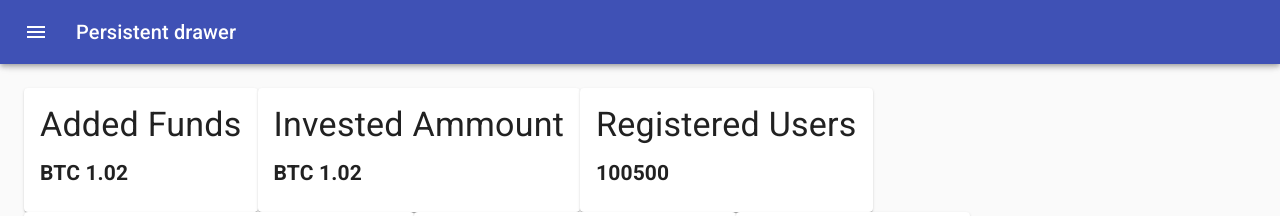
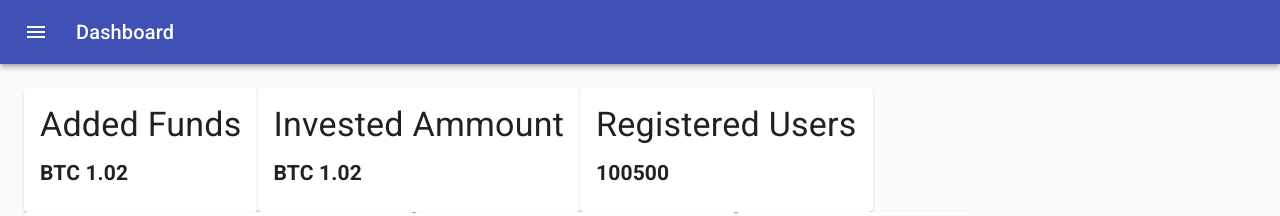
Before and after one commit to Stech97/Crypto, a React (Create React App) app: page / in a window 1280 px wide. Shown: the top 216 px of the page. Built offline with nearby package versions, Linux system fonts and the light colour scheme.

Commit message:
updated site structure and icons for the sidebar

```diff
--- a/src/pages/account/Pages.jsx
+++ b/src/pages/account/Pages.jsx
@@ -1,5 +1,9 @@
 import React from 'react';
 import clsx from 'clsx';
+
+import { Nav } from 'react-bootstrap';
+import { withRouter } from 'react-router';
+
 import { makeStyles, useTheme } from '@material-ui/core/styles';
 import Drawer from '@material-ui/core/Drawer';
 import CssBaseline from '@material-ui/core/CssBaseline';
@@ -136,7 +140,7 @@ export default function PagesContent() {
             <MenuIcon />
           </IconButton>
           <Typography variant="h6" noWrap>
-            Persistent drawer
+            Dashboard
           </Typography>
         </Toolbar>
       </AppBar>
```
